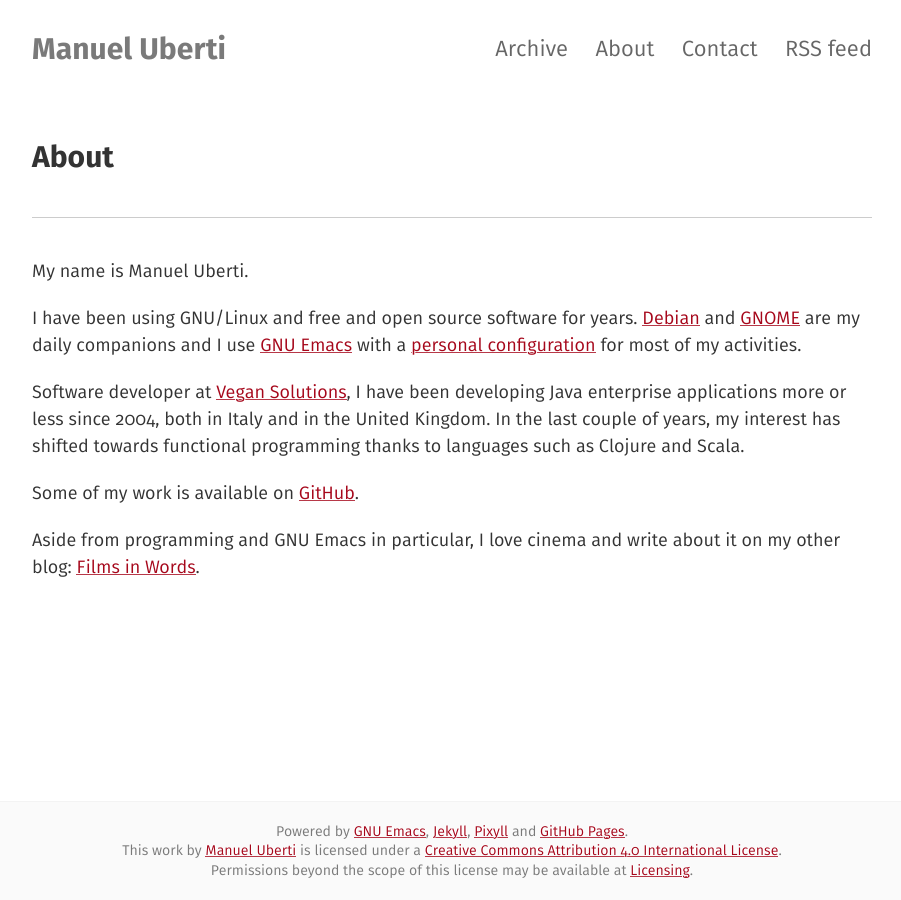
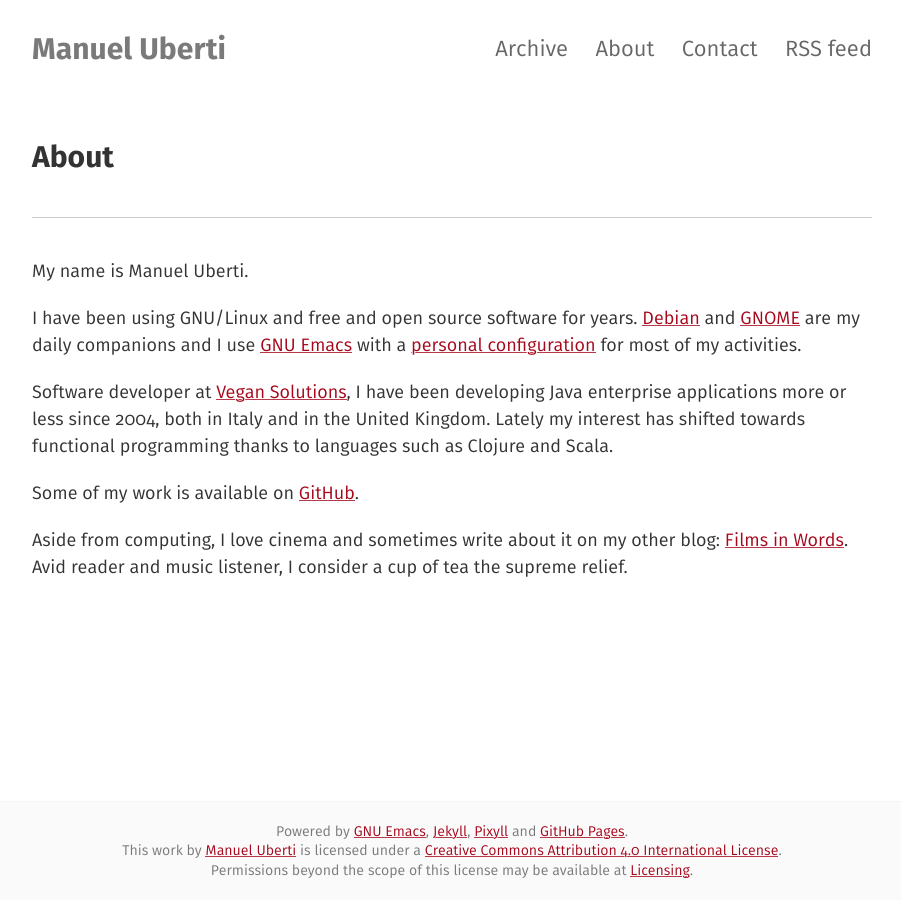
Before and after one commit to manuel-uberti/manuel-uberti.github.io, a Jekyll site: the page built from about.md, in a window 1280 px wide. Shown: the whole page, without its empty margins (188-1089 px from the left). Built offline with Jekyll 4.4.1, drawn with Linux system fonts in a browser that asks for light colours.

Commit message:
Add more hobbies

```diff
--- a/about.md
+++ b/about.md
@@ -15,11 +15,11 @@ most of my activities.
 
 Software developer at [Vegan Solutions](http://vegans.it/), I have been
 developing Java enterprise applications more or less since 2004, both in Italy
-and in the United Kingdom. In the last couple of years, my interest has shifted
-towards functional programming thanks to languages such as Clojure and Scala.
+and in the United Kingdom. Lately my interest has shifted towards functional
+programming thanks to languages such as Clojure and Scala.
 
 Some of my work is available on [GitHub](https://github.com/manuel-uberti).
 
-Aside from programming and GNU Emacs in particular, I love cinema and write
-about it on my other
-blog: [Films in Words](https://filmsinwords.wordpress.com/).
+Aside from computing, I love cinema and sometimes write about it on my other
+blog: [Films in Words](https://filmsinwords.wordpress.com/). Avid reader and
+music listener, I consider a cup of tea the supreme relief.
```
